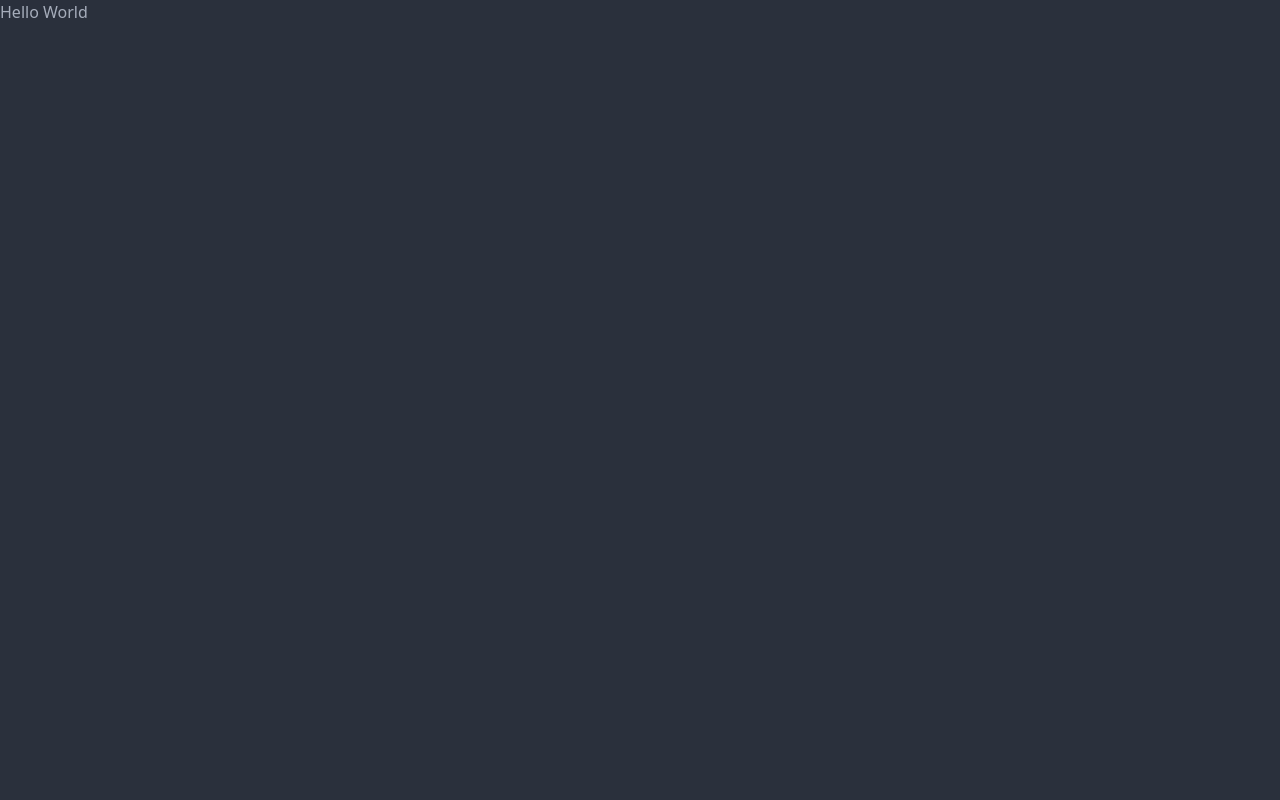
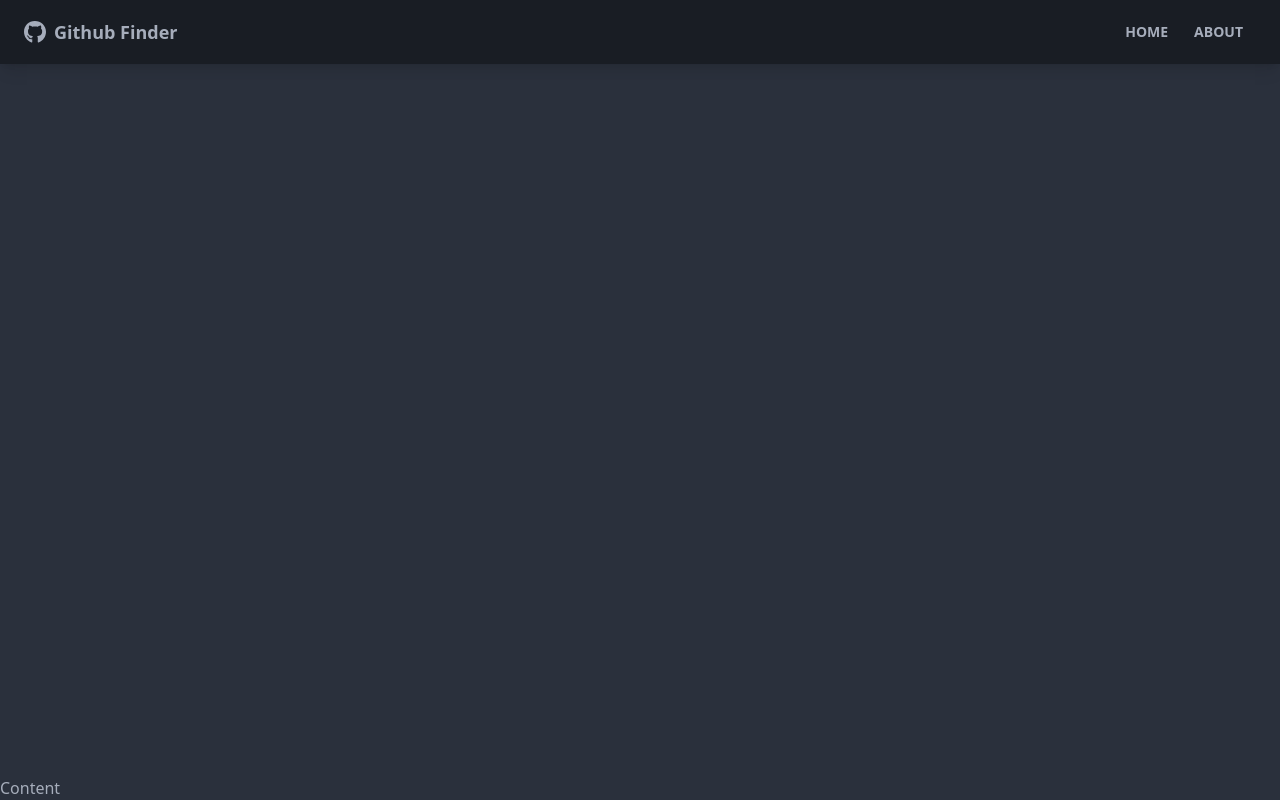
Before and after one commit to MeatSim/github-finder, a React (Create React App) app: page / in a window 1280 px wide. Built offline with nearby package versions, Linux system fonts and the light colour scheme.

Commit message:
Add navbar

```diff
--- a/src/App.js
+++ b/src/App.js
@@ -1,8 +1,16 @@
+import { BrowserRouter as Router, Route } from "react-router-dom";
+import Navbar from "./components/layout/Navbar";
+
 function App() {
   return (
-    <div>
-      <h1>Hello World</h1>
-    </div>
+    <Router>
+      <div className="flex flex-col justify-between h-screen">
+        <Navbar />
+        <main>
+          Content
+        </main>
+      </div>
+    </Router>
   );
 }
 
--- /dev/null
+++ b/src/components/layout/Navbar.jsx
@@ -0,0 +1,39 @@
+import {FaGithub} from 'react-icons/fa'
+import {Link} from 'react-router-dom'
+import PropTypes from 'prop-types'
+
+function Navbar({title}) {
+  return (
+    <nav className='navbar mb-12 shadow-lg bg-neutral text-neutral-content'>
+      <div className="container mx-auto">
+        <div className="flex-none px-2 mx-2">
+          <FaGithub className='inline pr-2 text-3xl' />
+          <Link to='/' className='text-lg font-bold align-middle'>
+            {title}
+          </Link>
+        </div>
+
+        <div className="flex-1 px-2 mx-2">
+          <div className="flex justify-end">
+            <Link to='/' className='btn btn-ghost btn-sm rounded-btn'>
+              Home
+            </Link>
+            <Link to='/about' className='btn btn-ghost btn-sm rounded-btn'>
+              About
+            </Link>
+          </div>
+        </div>
+      </div>
+    </nav>
+  )
+}
+
+Navbar.defaultProps = {
+  title: 'Github Finder'
+}
+
+Navbar.propTypes = {
+  title: PropTypes.string
+}
+
+export default Navbar
```
